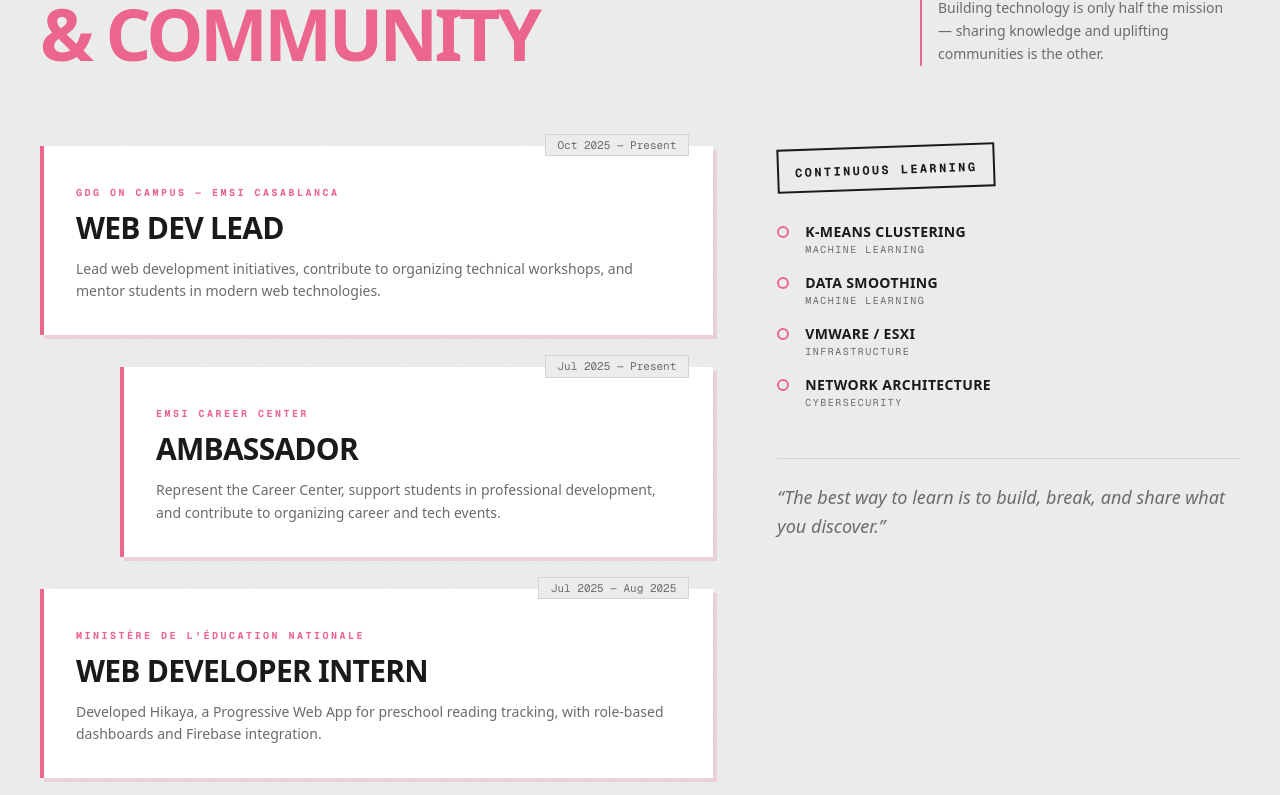
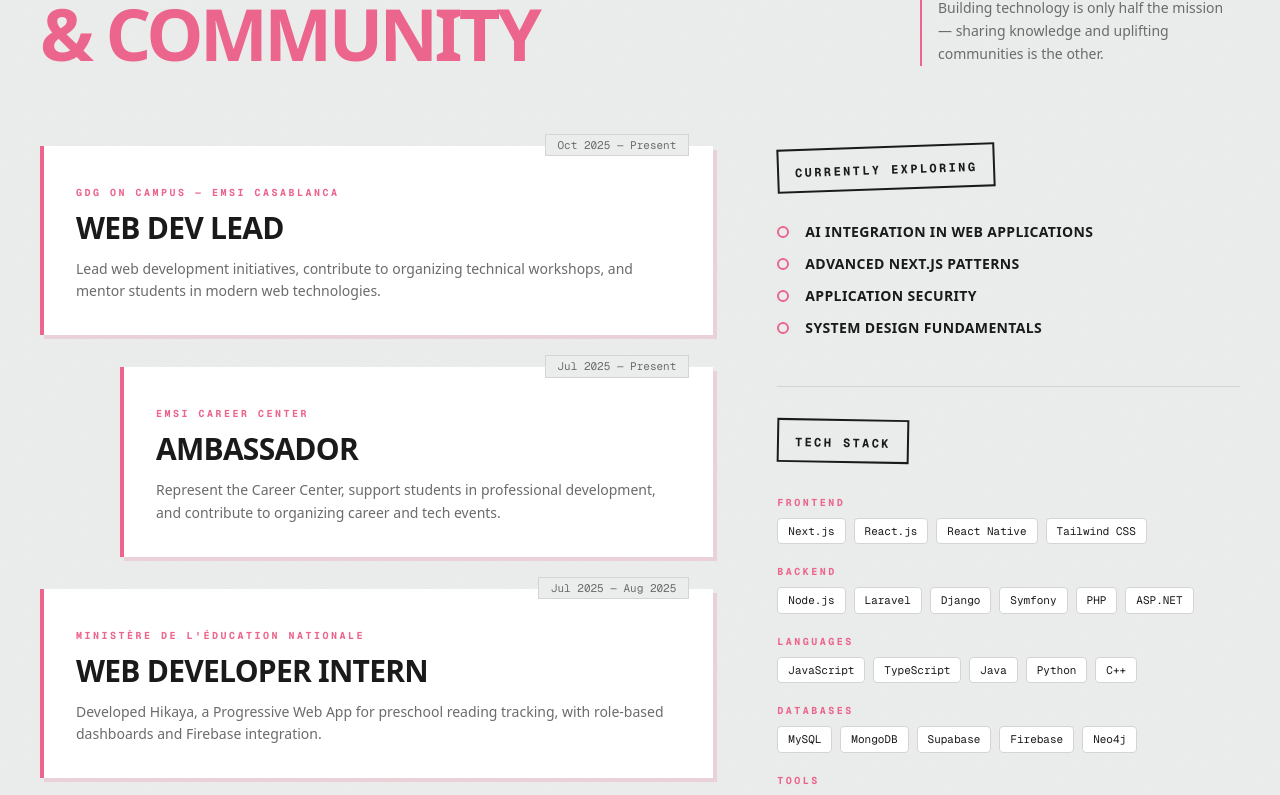
Before and after one commit to hafriaya/hafriaya.me, a Next.js app: page / in a window 1280 px wide. Shown: the part 2612-3407 px from the top of the page. Built offline with nearby package versions, Linux system fonts and the light colour scheme.

Commit message:
feat: replace Continuous Learning with Currently Exploring and Tech Stack sections

```diff
--- a/src/components/Experience.tsx
+++ b/src/components/Experience.tsx
@@ -3,11 +3,34 @@
 import AnimatedSection from "./AnimatedSection";
 import { experiences } from "@/data/experiences";
 
-const learningTopics = [
-  { label: "K-means Clustering", area: "Machine Learning" },
-  { label: "Data Smoothing", area: "Machine Learning" },
-  { label: "VMware / ESXi", area: "Infrastructure" },
-  { label: "Network Architecture", area: "Cybersecurity" },
+const currentlyExploring = [
+  "AI integration in web applications",
+  "Advanced Next.js patterns",
+  "Application security",
+  "System design fundamentals",
+];
+
+const skillGroups = [
+  {
+    category: "Frontend",
+    skills: ["Next.js", "React.js", "React Native", "Tailwind CSS"],
+  },
+  {
+    category: "Backend",
+    skills: ["Node.js", "Laravel", "Django", "Symfony", "PHP", "ASP.NET"],
+  },
+  {
+    category: "Languages",
+    skills: ["JavaScript", "TypeScript", "Java", "Python", "C++"],
+  },
+  {
+    category: "Databases",
+    skills: ["MySQL", "MongoDB", "Supabase", "Firebase", "Neo4j"],
+  },
+  {
+    category: "Tools",
+    skills: ["Git", "GitHub", "Figma", "WordPress", "JavaFX"],
+  },
 ];
 
 export default function Experience() {
@@ -72,39 +95,55 @@ export default function Experience() {
             ))}
           </div>
 
-          {/* Right column — Continuous Learning */}
+          {/* Right column — Currently Exploring + Skills */}
           <div className="lg:col-span-5">
             <AnimatedSection delay={0.15} direction="right">
               <div className="lg:sticky lg:top-24">
-                {/* "Stamp" style header */}
+                {/* Currently Exploring */}
                 <div className="inline-block border-2 border-paper-text px-4 py-2 -rotate-2 mb-8">
                   <span className="font-mono text-xs uppercase tracking-[0.2em] font-bold">
-                    Continuous Learning
+                    Currently Exploring
                   </span>
                 </div>
 
-                <div className="space-y-4">
-                  {learningTopics.map((topic) => (
-                    <div key={topic.label} className="flex items-start gap-4 group">
+                <div className="space-y-3">
+                  {currentlyExploring.map((item) => (
+                    <div key={item} className="flex items-start gap-4 group">
                       <div className="mt-1 h-3 w-3 rounded-full border-2 border-paper-accent bg-transparent group-hover:bg-paper-accent transition-colors shrink-0" />
-                      <div>
-                        <p className="font-bold text-sm uppercase tracking-wide">
-                          {topic.label}
-                        </p>
-                        <p className="font-mono text-[10px] text-paper-muted uppercase tracking-[0.15em]">
-                          {topic.area}
-                        </p>
-                      </div>
+                      <p className="font-bold text-sm uppercase tracking-wide">
+                        {item}
+                      </p>
                     </div>
                   ))}
                 </div>
 
-                {/* Decorative pull-quote */}
-                <div className="mt-12 border-t border-paper-border pt-6">
-                  <blockquote className="text-lg italic text-paper-muted leading-relaxed">
-                    &ldquo;The best way to learn is to build, break, and share
-                    what you discover.&rdquo;
-                  </blockquote>
+                {/* Skills */}
+                <div className="mt-12 border-t border-paper-border pt-8">
+                  <div className="inline-block border-2 border-paper-text px-4 py-2 rotate-1 mb-8">
+                    <span className="font-mono text-xs uppercase tracking-[0.2em] font-bold">
+                      Tech Stack
+                    </span>
+                  </div>
+
+                  <div className="space-y-5">
+                    {skillGroups.map((group) => (
+                      <div key={group.category}>
+                        <p className="font-mono text-[10px] uppercase tracking-[0.25em] text-paper-accent font-bold mb-2">
+                          {group.category}
+                        </p>
+                        <div className="flex flex-wrap gap-2">
+                          {group.skills.map((skill) => (
+                            <span
+                              key={skill}
+                              className="rounded-sm bg-white px-2.5 py-1 text-[11px] font-mono text-paper-text border border-paper-border hover:border-paper-accent hover:text-paper-accent transition-colors duration-200"
+                            >
+                              {skill}
+                            </span>
+                          ))}
+                        </div>
+                      </div>
+                    ))}
+                  </div>
                 </div>
               </div>
             </AnimatedSection>
```
